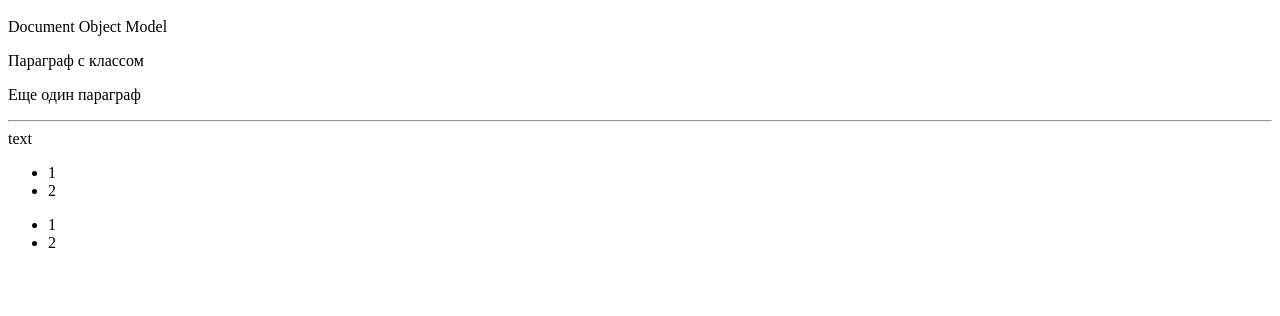
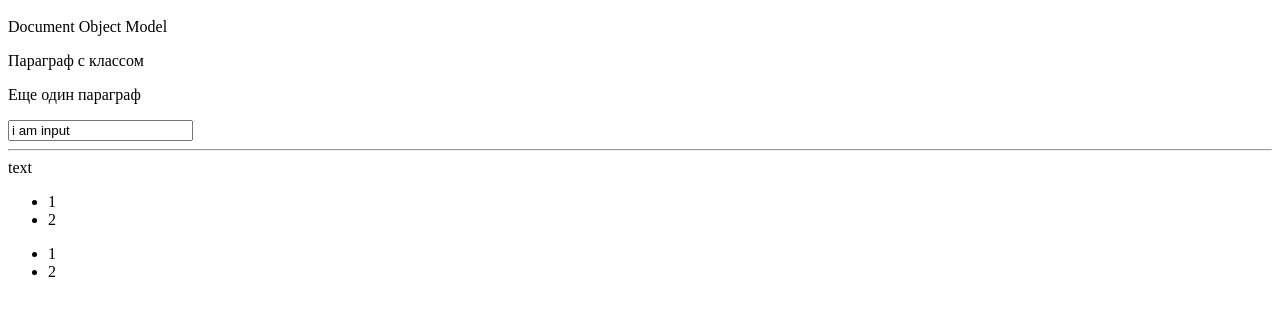
Before and after one commit to Bakl9/lern.js.DOM, a plain HTML site: page index.html in a window 1280 px wide. Shown: the part 48-364 px from the top of the page. Drawn offline with Linux system fonts and the light colour scheme.

Commit message:
Update index.html

```diff
--- a/index.html
+++ b/index.html
@@ -2,7 +2,7 @@
     <p>Document Object Model</p>
     <p class="text">Параграф с классом</p>
     <p class="text">Еще один параграф</p>
-
+    <input type="text" value="i am input">
     <hr>
 
     <div id="playground"></div>
```
